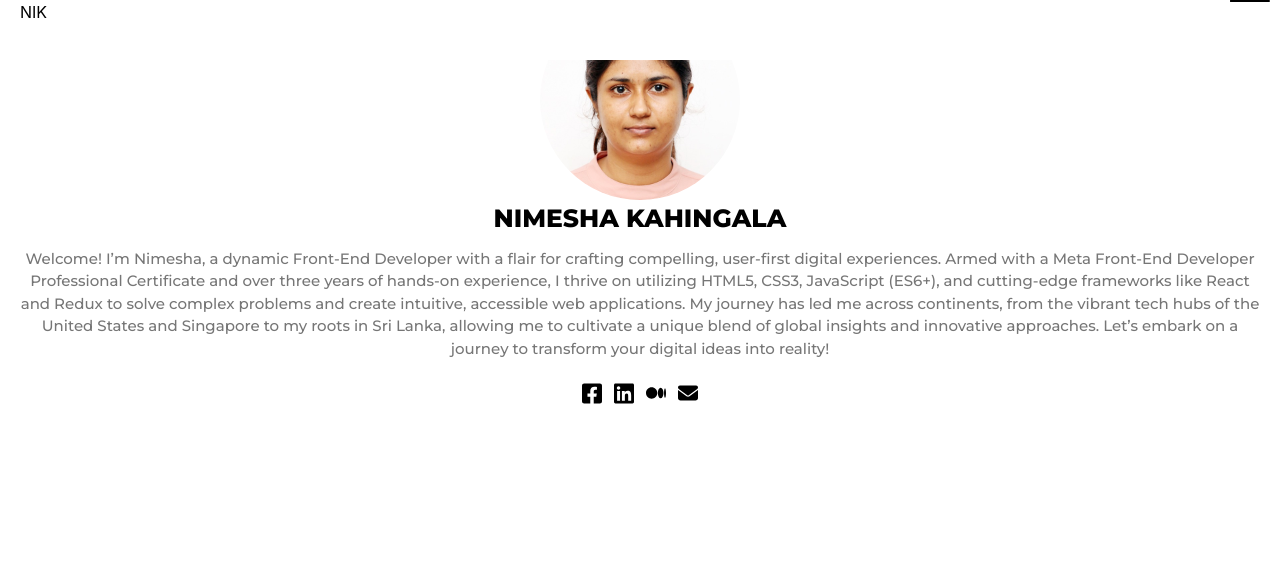
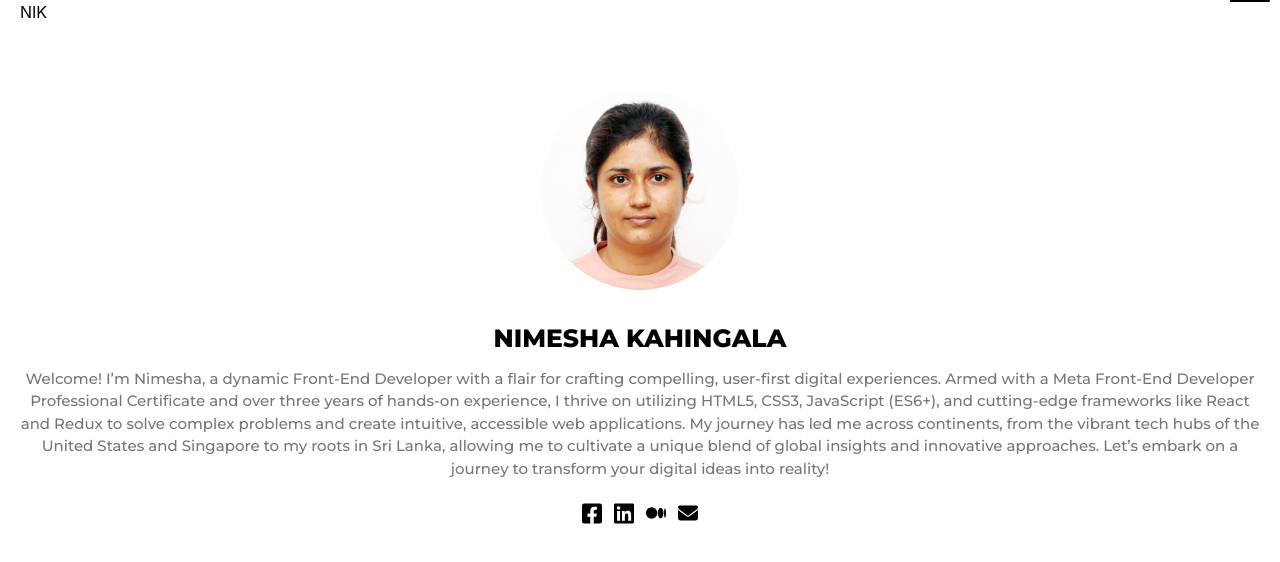
Before and after one commit to NimeshaKahingala/portfolio, a React (Create React App) app: page / in a window 1280 px wide. Shown: the top 562 px of the page. Built offline with nearby package versions, Linux system fonts and the light colour scheme.

Commit message:
header styles added

```diff
--- a/src/components/header.scss
+++ b/src/components/header.scss
@@ -3,6 +3,7 @@
     height: 60px;
     position: fixed;
     width: 100%;
+    z-index: 10;
 
     .header-inner {
         align-items: center;
@@ -15,6 +16,7 @@
             display: inline-block;
             width: 30px;
             height: 24px;
+
             .hamburger-inner {
                 position: absolute;
                 display: inline-block;
--- a/src/pages/about.scss
+++ b/src/pages/about.scss
@@ -1,6 +1,7 @@
 .about-page {
     font-family: Montserrat, sans-serif;
     font-size: 15px;
+    padding-top: 60px;
     text-align: left;
 
     .about-section {
--- a/src/pages/home.scss
+++ b/src/pages/home.scss
@@ -1,8 +1,9 @@
 .home-page {
     font-family: Montserrat, sans-serif;
+    padding-top: 60px;
 
     .container {
-        padding: 0 20px 20px 20px;
+        padding: 30px 20px 20px 20px;
 
         .content {
             align-items: center;
@@ -27,6 +28,8 @@
             }
 
             .details {
+                padding-top: 30px;
+
                 .job {
                     color: #767676;
                     font-size: 15px;
--- a/src/pages/portfolio.scss
+++ b/src/pages/portfolio.scss
@@ -1,5 +1,6 @@
 .portfolio-page {
     font-family: Montserrat, sans-serif;
+    padding-top: 60px;
 
     .container {
         padding: 0 20px 80px 20px;
```
Lines whose indentation alone changed are shown as unchanged.
